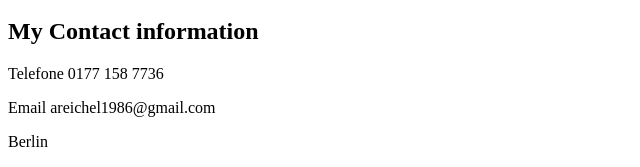
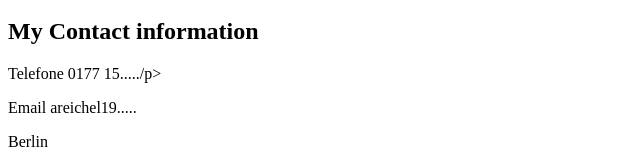
Before and after one commit to alex-code42/personal-website, a website: page html-and-the-web_personal-website/index.html in a window 1280 px wide. Shown: the part 567-734 px from the top of the page, without its empty margins (0-640 px from the left). Drawn offline with Linux system fonts and the light colour scheme.

Commit message:
change telefone

```diff
--- a/html-and-the-web_personal-website/index.html
+++ b/html-and-the-web_personal-website/index.html
@@ -23,8 +23,8 @@
 
     <div class="contact">
         <h2>My Contact information</h2>
-        <p>Telefone 0177 158 7736</p>
-        <p>Email areichel1986@gmail.com</p>
+        <p>Telefone 0177 15...../p>
+        <p>Email areichel19.....</p>
         <p>Berlin</p>
     </div>
 </body>
```
